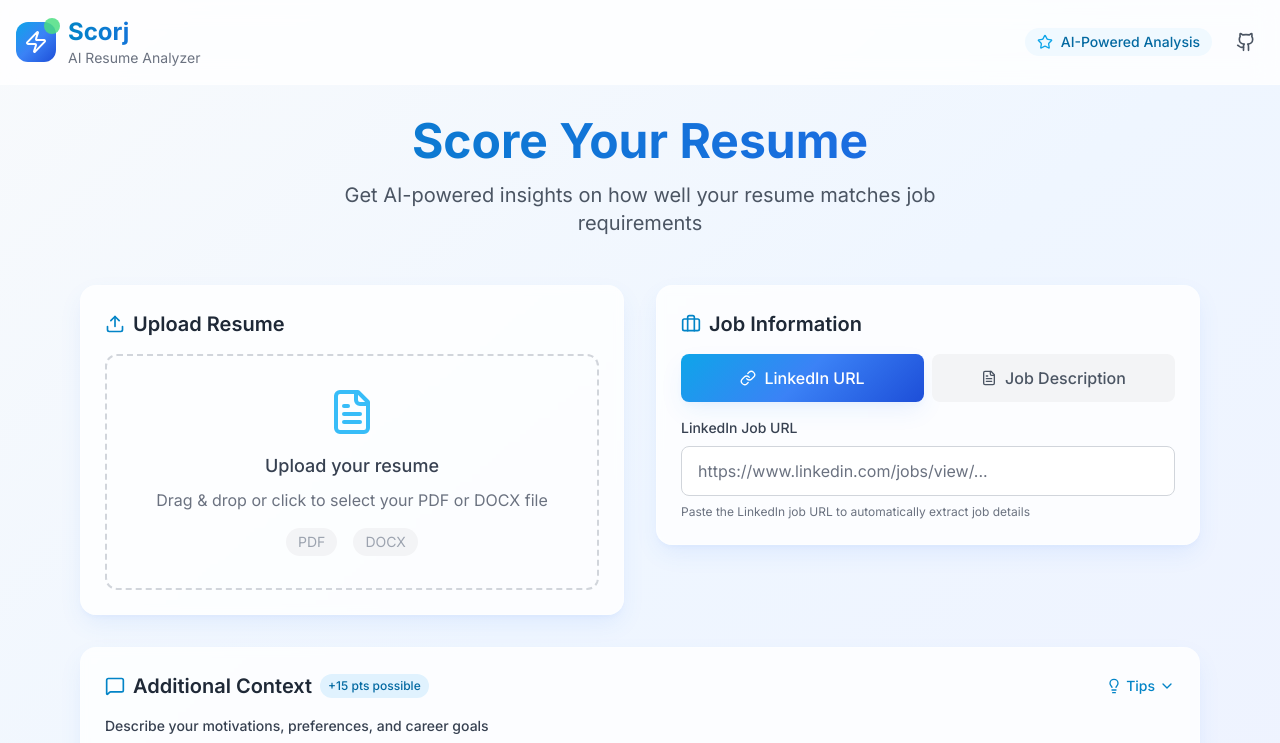
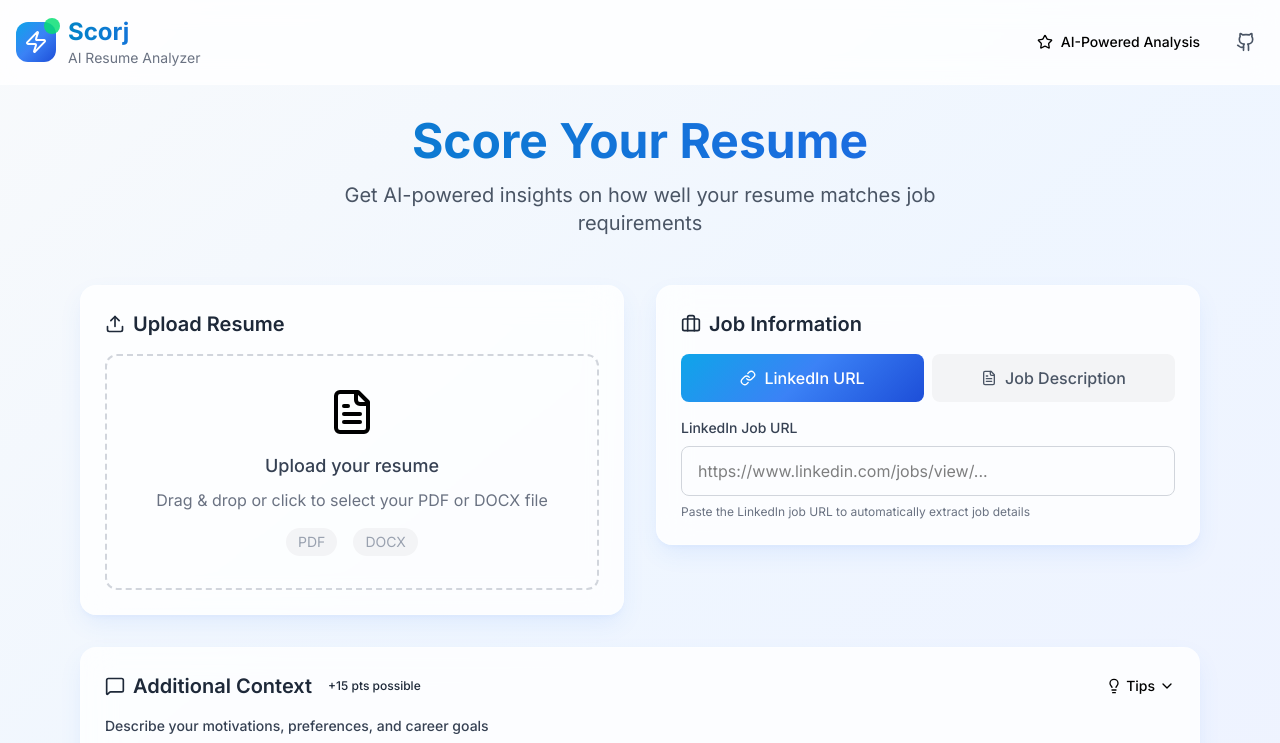
Before and after one commit to sohv/scorj, a React (Vite) app in the folder frontend/: page / in a window 1280 px wide. Shown: the top 743 px of the page. Built offline with nearby package versions, Linux system fonts and the light colour scheme.

Commit message:
feat: add an interactive frontend

```diff
--- /dev/null
+++ b/frontend/postcss.config.js
@@ -0,0 +1,5 @@
+export default {
+  plugins: {
+    '@tailwindcss/postcss': {},
+  },
+}
--- a/frontend/src/App.tsx
+++ b/frontend/src/App.tsx
@@ -1,4 +1,4 @@
-import React, { useState } from 'react';
+import { useState } from 'react';
 import { motion, AnimatePresence } from 'framer-motion';
 import Header from './components/Header';
 import FileUpload from './components/FileUpload';
@@ -7,13 +7,13 @@ import UserComments from './components/UserComments';
 import ScoringProgress from './components/ScoringProgress';
 import ResultsDisplay from './components/ResultsDisplay';
 import AIChat from './components/AIChat';
-import { ScoringResult, ScoringState } from './types';
+import type { ScoringResult, ScoringState, JobInput as JobInputType } from './types';
 
 function App() {
   const [scoringState, setScoringState] = useState<ScoringState>('idle');
   const [scoringResult, setScoringResult] = useState<ScoringResult | null>(null);
   const [uploadedFile, setUploadedFile] = useState<File | null>(null);
-  const [jobInput, setJobInput] = useState({ type: 'url', value: '' });
+  const [jobInput, setJobInput] = useState<JobInputType>({ type: 'url' as const, value: '' });
   const [userComments, setUserComments] = useState('');
   const [progress, setProgress] = useState(0);
 
@@ -63,6 +63,7 @@ function App() {
       }
 
       const result = await response.json();
+      console.log('Scoring result received:', result);
       setScoringResult(result);
       setScoringState('completed');
 
--- a/frontend/src/components/AIChat.tsx
+++ b/frontend/src/components/AIChat.tsx
@@ -1,7 +1,7 @@
 import React, { useState } from 'react';
 import { motion, AnimatePresence } from 'framer-motion';
 import { MessageCircle, Send, Bot, User, Sparkles } from 'lucide-react';
-import { ScoringResult, ChatMessage } from '../types';
+import type { ScoringResult, ChatMessage } from '../types';
 
 interface AIChatProps {
   scoringResult: ScoringResult;
@@ -86,7 +86,7 @@ const AIChat: React.FC<AIChatProps> = ({ scoringResult }) => {
     }
   };
 
-  const handleKeyPress = (e: React.KeyboardEvent) => {
+  const handleKeyDown = (e: React.KeyboardEvent) => {
     if (e.key === 'Enter' && !e.shiftKey) {
       e.preventDefault();
       handleSendMessage();
@@ -138,20 +138,23 @@ const AIChat: React.FC<AIChatProps> = ({ scoringResult }) => {
               exit={{ opacity: 0, y: -10 }}
               className="space-y-2"
             >
-              {/* User Question */}
+              {/* User Message */}
+              {message.model === 'user' && (
                 <div className="flex justify-end">
                   <div className="flex items-start space-x-2 max-w-xs lg:max-w-md">
-                  <div className="bg-tech-600 text-white p-3 rounded-2xl rounded-tr-md">
-                    <p className="text-sm">{message.question}</p>
+                    <div className="bg-blue-500 p-3 rounded-2xl rounded-tr-md">
+                      <p className="text-sm text-white font-semibold">{message.question}</p>
+                      <p className="text-xs text-blue-100 mt-1">{message.timestamp}</p>
                     </div>
                     <div className="w-8 h-8 bg-tech-100 rounded-full flex items-center justify-center flex-shrink-0">
                       <User className="w-4 h-4 text-tech-600" />
                     </div>
                   </div>
                 </div>
+              )}
 
-              {/* AI Answer */}
-              {message.answer && (
+              {/* AI Message */}
+              {message.model !== 'user' && message.answer && (
                 <div className="flex justify-start">
                   <div className="flex items-start space-x-2 max-w-xs lg:max-w-md">
                     <div className="w-8 h-8 bg-gradient-to-r from-tech-500 to-primary-500 rounded-full flex items-center justify-center flex-shrink-0">
@@ -216,7 +219,7 @@ const AIChat: React.FC<AIChatProps> = ({ scoringResult }) => {
           <textarea
             value={currentQuestion}
             onChange={(e) => setCurrentQuestion(e.target.value)}
-            onKeyPress={handleKeyPress}
+            onKeyDown={handleKeyDown}
             placeholder="Ask about your score, get career advice, or request specific feedback..."
             rows={2}
             className="w-full px-4 py-3 pr-12 border border-gray-300 rounded-xl focus:ring-2 focus:ring-tech-500 focus:border-transparent transition-all duration-200 resize-none"
--- a/frontend/src/components/FileUpload.tsx
+++ b/frontend/src/components/FileUpload.tsx
@@ -37,8 +37,8 @@ const FileUpload: React.FC<FileUploadProps> = ({ onFileUpload, uploadedFile }) =
       </h2>
 
       {!uploadedFile ? (
+        <div {...getRootProps()}>
           <motion.div
-          {...getRootProps()}
             className={`
               border-2 border-dashed rounded-xl p-8 text-center cursor-pointer transition-all duration-300
               ${isDragActive
@@ -68,6 +68,7 @@ const FileUpload: React.FC<FileUploadProps> = ({ onFileUpload, uploadedFile }) =
             <span className="px-3 py-1 bg-gray-100 rounded-full">DOCX</span>
           </div>
           </motion.div>
+        </div>
       ) : (
         <motion.div
           initial={{ opacity: 0, scale: 0.9 }}
--- a/frontend/src/components/JobInput.tsx
+++ b/frontend/src/components/JobInput.tsx
@@ -1,7 +1,7 @@
 import React from 'react';
 import { motion } from 'framer-motion';
 import { Briefcase, Link, FileText } from 'lucide-react';
-import { JobInput as JobInputType } from '../types';
+import type { JobInput as JobInputType } from '../types';
 
 interface JobInputProps {
   jobInput: JobInputType;
--- a/frontend/src/components/ResultsDisplay.tsx
+++ b/frontend/src/components/ResultsDisplay.tsx
@@ -1,7 +1,7 @@
 import React from 'react';
 import { motion } from 'framer-motion';
 import { RotateCcw, Award, TrendingUp, AlertTriangle, CheckCircle, Clock, Zap } from 'lucide-react';
-import { ScoringResult } from '../types';
+import type { ScoringResult } from '../types';
 import ScoreVisualization from './ScoreVisualization';
 import SkillsAnalysis from './SkillsAnalysis';
 import RecommendationsPanel from './RecommendationsPanel';
--- a/frontend/src/components/ScoreVisualization.tsx
+++ b/frontend/src/components/ScoreVisualization.tsx
@@ -1,7 +1,7 @@
 import React from 'react';
 import { motion } from 'framer-motion';
 import { BarChart, Bar, XAxis, YAxis, CartesianGrid, Tooltip, ResponsiveContainer, PieChart, Pie, Cell } from 'recharts';
-import { ScoringResult } from '../types';
+import type { ScoringResult } from '../types';
 
 interface ScoreVisualizationProps {
   result: ScoringResult;
@@ -83,7 +83,7 @@ const ScoreVisualization: React.FC<ScoreVisualizationProps> = ({ result }) => {
                 paddingAngle={2}
                 dataKey="value"
               >
-                {pieData.map((entry, index) => (
+                {pieData.map((_, index) => (
                   <Cell key={`cell-${index}`} fill={COLORS[index % COLORS.length]} />
                 ))}
               </Pie>
--- a/frontend/src/components/ScoringProgress.tsx
+++ b/frontend/src/components/ScoringProgress.tsx
@@ -1,7 +1,7 @@
 import React from 'react';
 import { motion } from 'framer-motion';
-import { Brain, Zap, AlertCircle, RotateCcw } from 'lucide-react';
-import { ScoringState } from '../types';
+import { Brain, AlertCircle, RotateCcw } from 'lucide-react';
+import type { ScoringState } from '../types';
 
 interface ScoringProgressProps {
   progress: number;
--- a/frontend/src/components/SkillsAnalysis.tsx
+++ b/frontend/src/components/SkillsAnalysis.tsx
@@ -1,7 +1,7 @@
 import React from 'react';
 import { motion } from 'framer-motion';
 import { CheckCircle, XCircle, Target, TrendingUp } from 'lucide-react';
-import { ScoringResult } from '../types';
+import type { ScoringResult } from '../types';
 
 interface SkillsAnalysisProps {
   result: ScoringResult;
--- a/frontend/src/index.css
+++ b/frontend/src/index.css
@@ -1,6 +1,4 @@
-@tailwind base;
-@tailwind components;
-@tailwind utilities;
+@import "tailwindcss";
 
 @layer base {
   html {
@@ -8,13 +6,17 @@
   }
 
   body {
-    @apply bg-gradient-to-br from-slate-50 to-blue-50 min-h-screen;
+    background: linear-gradient(to bottom right, #f8fafc, #dbeafe);
+    min-height: 100vh;
   }
 }
 
 @layer components {
   .glass-card {
-    @apply bg-white/80 backdrop-blur-sm border border-white/20 shadow-tech;
+    background: rgba(255, 255, 255, 0.8);
+    backdrop-filter: blur(16px);
+    border: 1px solid rgba(255, 255, 255, 0.2);
+    box-shadow: 0 10px 25px -3px rgba(59, 130, 246, 0.1), 0 4px 6px -2px rgba(59, 130, 246, 0.05);
   }
 
   .tech-gradient {
@@ -22,7 +24,10 @@
   }
 
   .tech-gradient-text {
-    @apply bg-gradient-to-r from-tech-600 to-primary-600 bg-clip-text text-transparent;
+    background: linear-gradient(to right, #0284c7, #2563eb);
+    -webkit-background-clip: text;
+    background-clip: text;
+    color: transparent;
   }
 
   .animate-float {
@@ -35,19 +40,31 @@
   }
 
   .progress-bar {
-    @apply relative overflow-hidden bg-gray-200 rounded-full;
+    position: relative;
+    overflow: hidden;
+    background-color: #e5e7eb;
+    border-radius: 9999px;
   }
 
   .progress-fill {
-    @apply h-full bg-gradient-to-r from-tech-500 to-primary-500 transition-all duration-500 ease-out;
+    height: 100%;
+    background: linear-gradient(to right, #0ea5e9, #3b82f6);
+    transition: all 0.5s ease-out;
   }
 
   .score-circle {
-    @apply relative inline-flex items-center justify-center;
+    position: relative;
+    display: inline-flex;
+    align-items: center;
+    justify-content: center;
   }
 
   .score-ring {
-    @apply absolute inset-0;
+    position: absolute;
+    top: 0;
+    right: 0;
+    bottom: 0;
+    left: 0;
     transform: rotate(-90deg);
   }
 }
```
Also changed, not shown: frontend/package.json (+10 -1 lines), 1 other file (tests, documents, lock files or other folders). Lines whose indentation alone changed are shown as unchanged.
